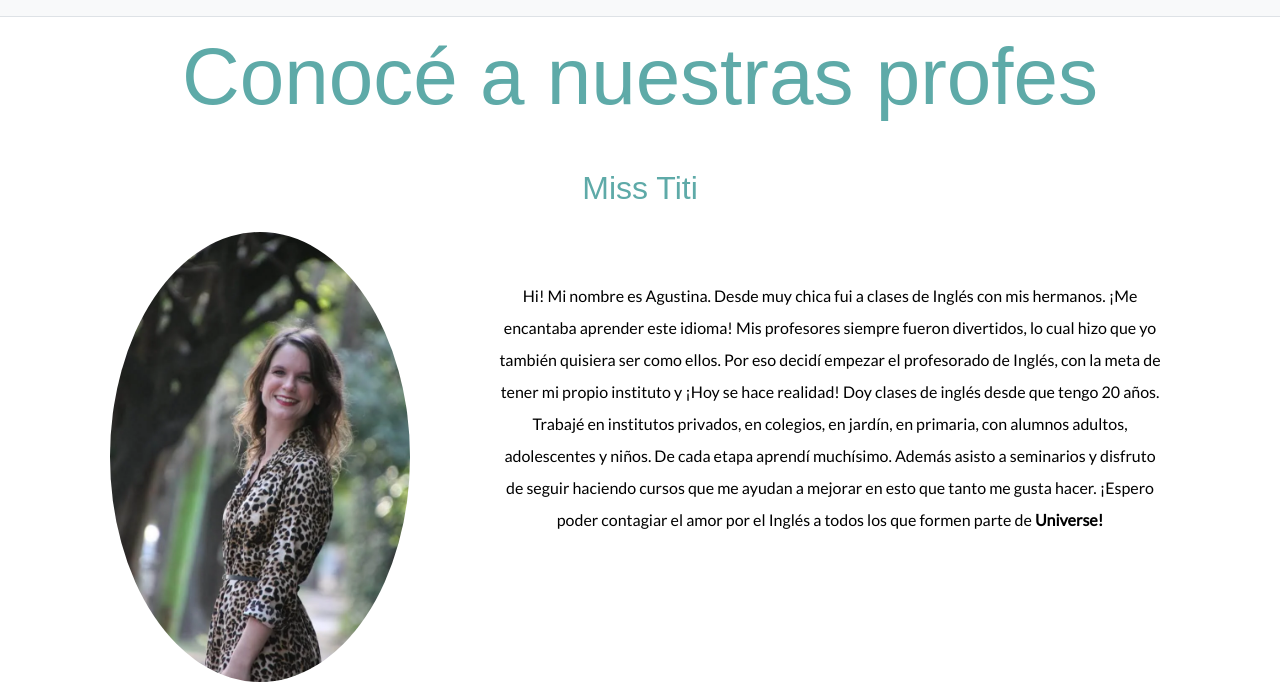
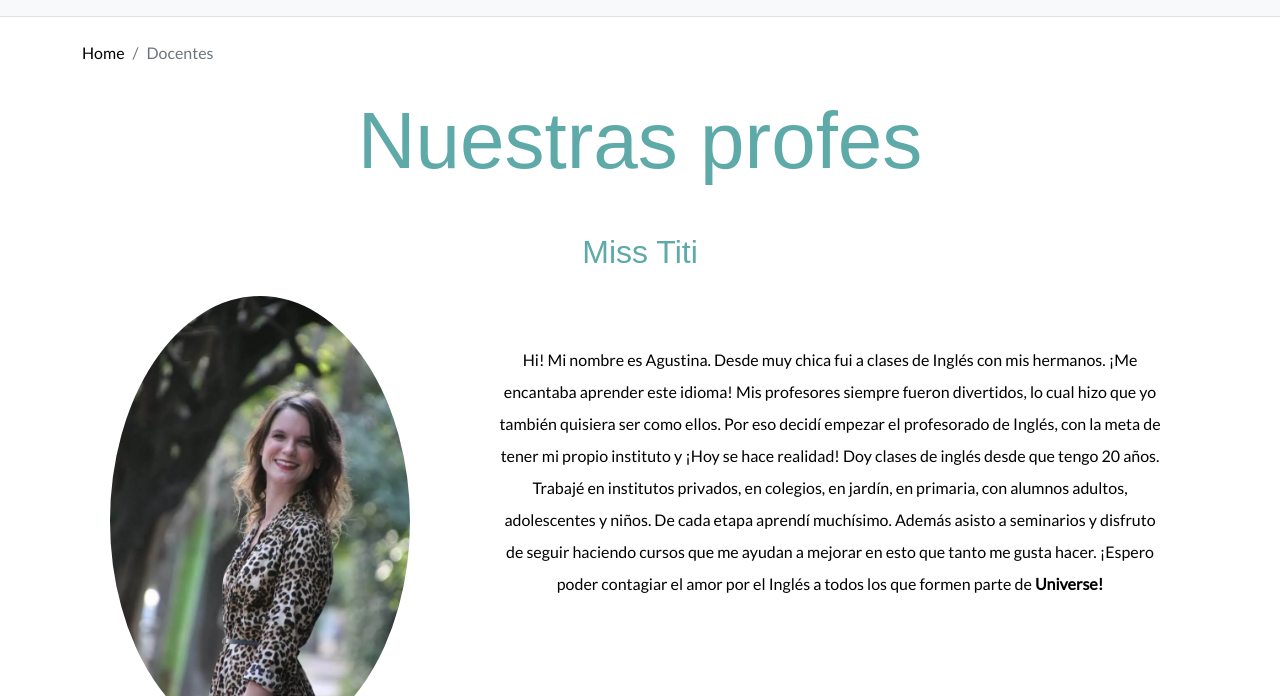
Before and after one commit to FlorcitaHnatiuk/mi_proyecto, a website: page pages/docentes.html in a window 1280 px wide. Shown: the part 104-800 px from the top of the page. Drawn offline with nearby package versions, Linux system fonts and the light colour scheme; a web font is replaced by a local one.

Commit message:
modificaciones varias en html y css

```diff
--- a/pages/docentes.html
+++ b/pages/docentes.html
@@ -56,9 +56,16 @@
 
     <main class="container presentacion text-center mb-5">
 
+        <nav aria-label="breadcrumb">
+            <ol class="breadcrumb pt-4">
+                <li class="breadcrumb-item"><a href="../index.html">Home</a></li>
+                <li class="breadcrumb-item active" aria-current="page">Docentes</li>
+            </ol>
+        </nav>
+
         <!-- PRESENTACION AGUS -->
 
-        <h1 class="big-heading">Conocé a nuestras profes</h1>
+        <h1 class="big-heading animate__animated animate__swing">Nuestras profes</h1>
         <h2 class="presentacion__titulo miss pt-4 pb-3">Miss Titi</h2>
         <section class="row border-bottom mb-5 pb-5">
             <div class="col-12 col-lg-4">
--- a/scss/_general.scss
+++ b/scss/_general.scss
@@ -39,6 +39,14 @@ h1, h2, h3, h4, h5, h6 {
     color: $light-font;
 }
 
+.breadcrumb a {
+    text-decoration: none;
+    color: $black;
+    &:hover {
+        color:$dark-font;
+    }
+}
+
 .big-heading {
     font-size: 5rem;
     line-height: 1.5;
```
Also changed, not shown: pages/clases.html (+1 -1 lines), pages/contacto.html (+1 -1 lines), pages/metodologia.html (+2 -2 lines), README.md, css/styles.css.
